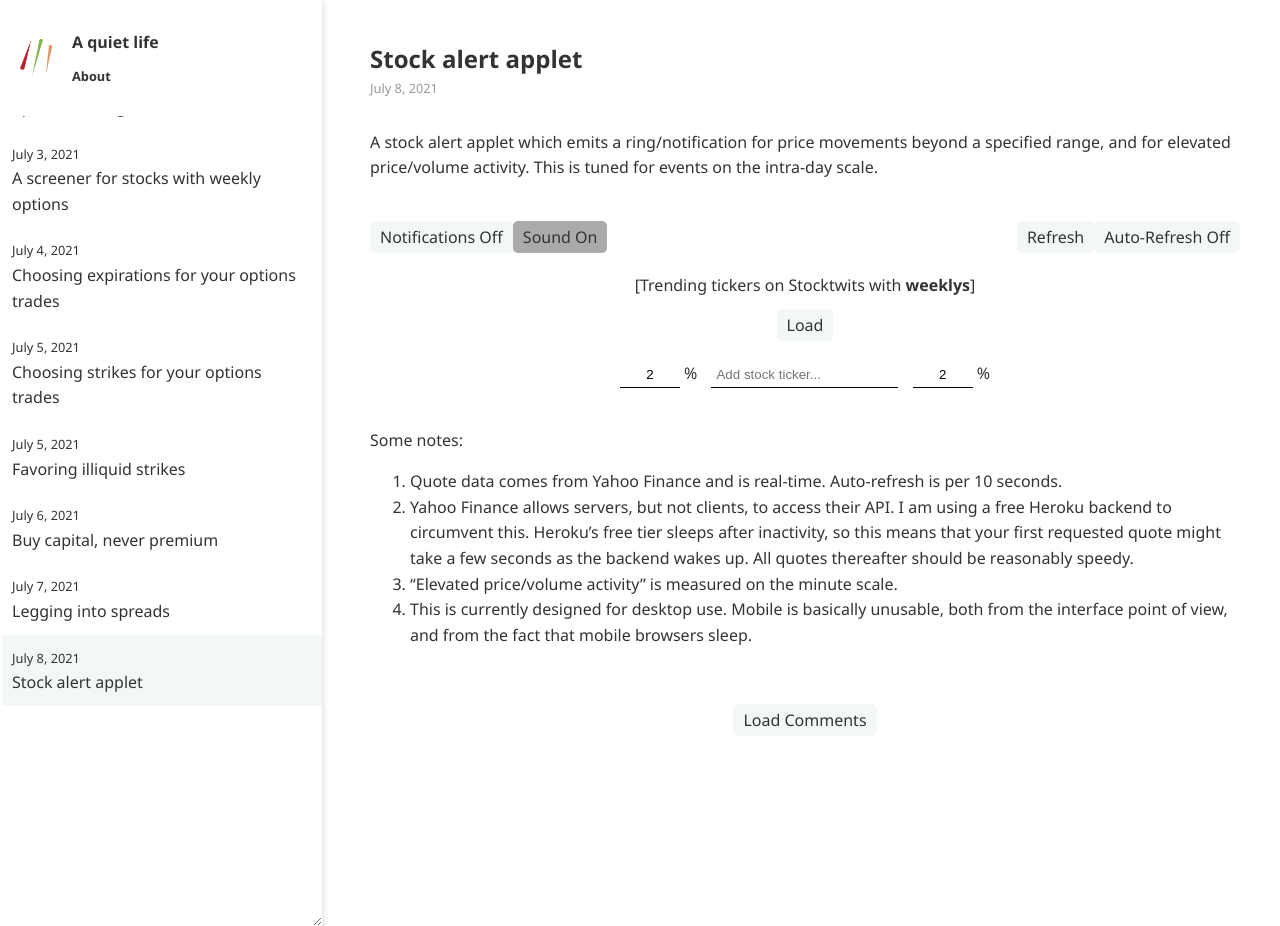
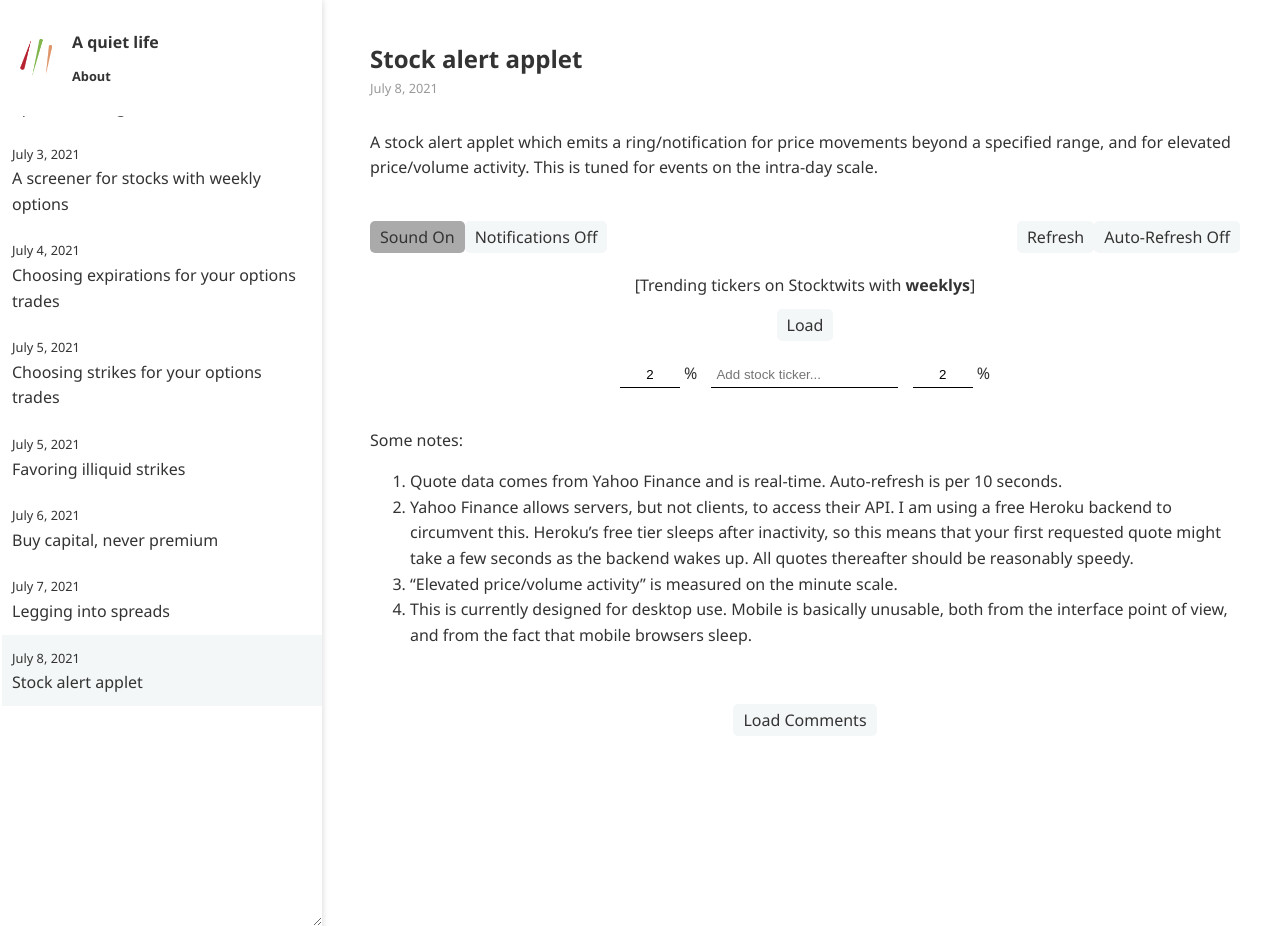
Before and after one commit to ansyblenetwork/aquietlife, a Jekyll site: the page built from _posts/2021-07-08-alerts.md, in a window 1280 px wide and 926 px high. Built offline with Jekyll 4.4.1, drawn with Linux system fonts in a browser that asks for light colours.

Commit message:
Update 2021-07-08-alerts.md

```diff
--- a/_posts/2021-07-08-alerts.md
+++ b/_posts/2021-07-08-alerts.md
@@ -12,7 +12,7 @@ A stock alert applet which emits a ring/notification for price movements beyond
 <div style="margin-bottom:20px">
 <audio id="audiodown" src="{{ "case-closed-531.mp3" | relative_url }}" autostart="false"></audio>
 <audio id="audio" src="{{ "that-was-quick.mp3" | relative_url }}" autostart="false"></audio>
-<button onclick="toggleNotifications(this);" id="notificationButton">Notifications Off</button><button onclick="toggleSound(this);" id="soundButton" class="active">Sound On</button>
+<button onclick="toggleSound(this);" id="soundButton" class="active">Sound On</button><button onclick="toggleNotifications(this);" id="notificationButton">Notifications Off</button>
 <button onclick="toggleAlerts(this);" style="float:right">Auto-Refresh Off</button>
 <button onclick="update(); updateStocktwits();" style="float:right">Refresh</button>
 <span id="msg" style="margin-right:10px; float:right"></span>
```
